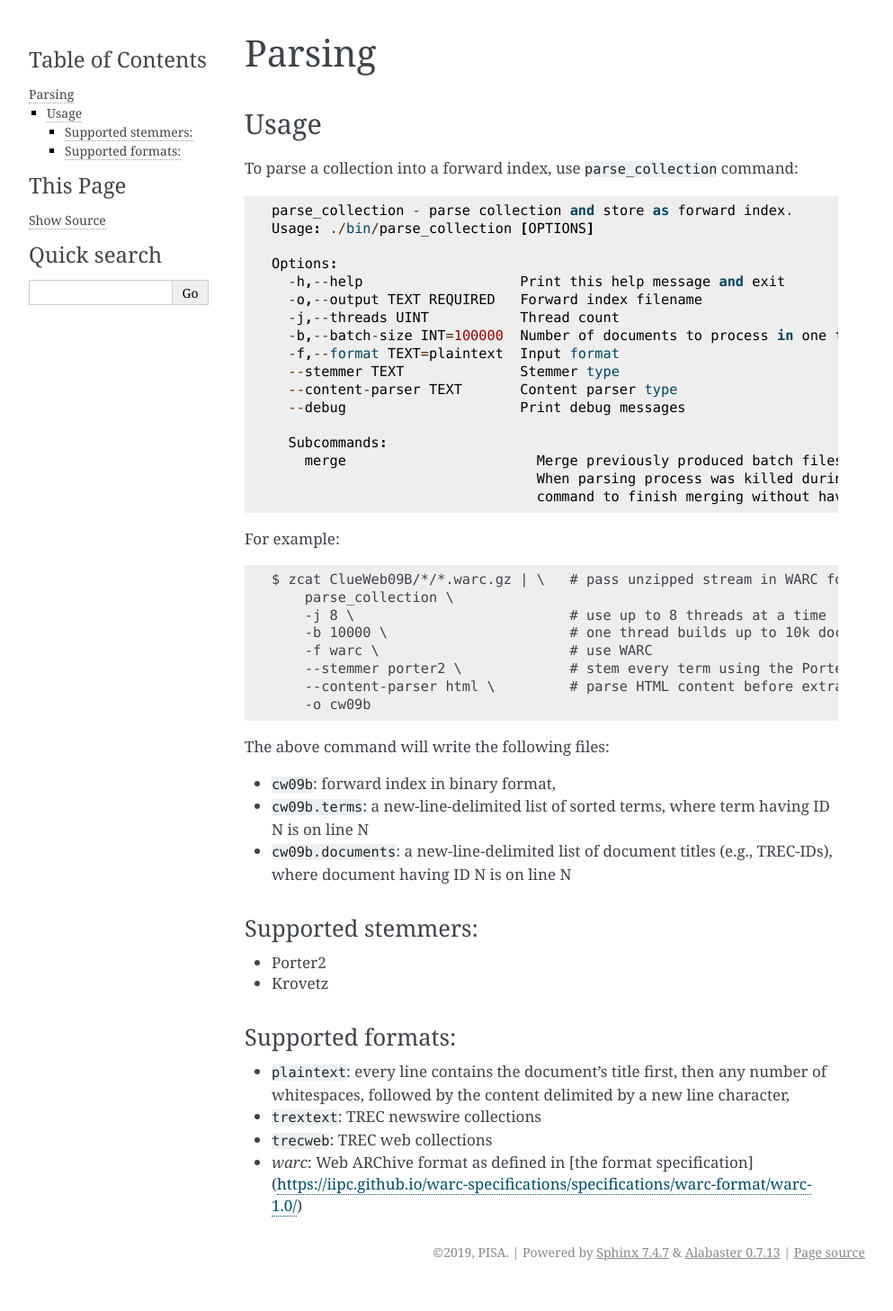
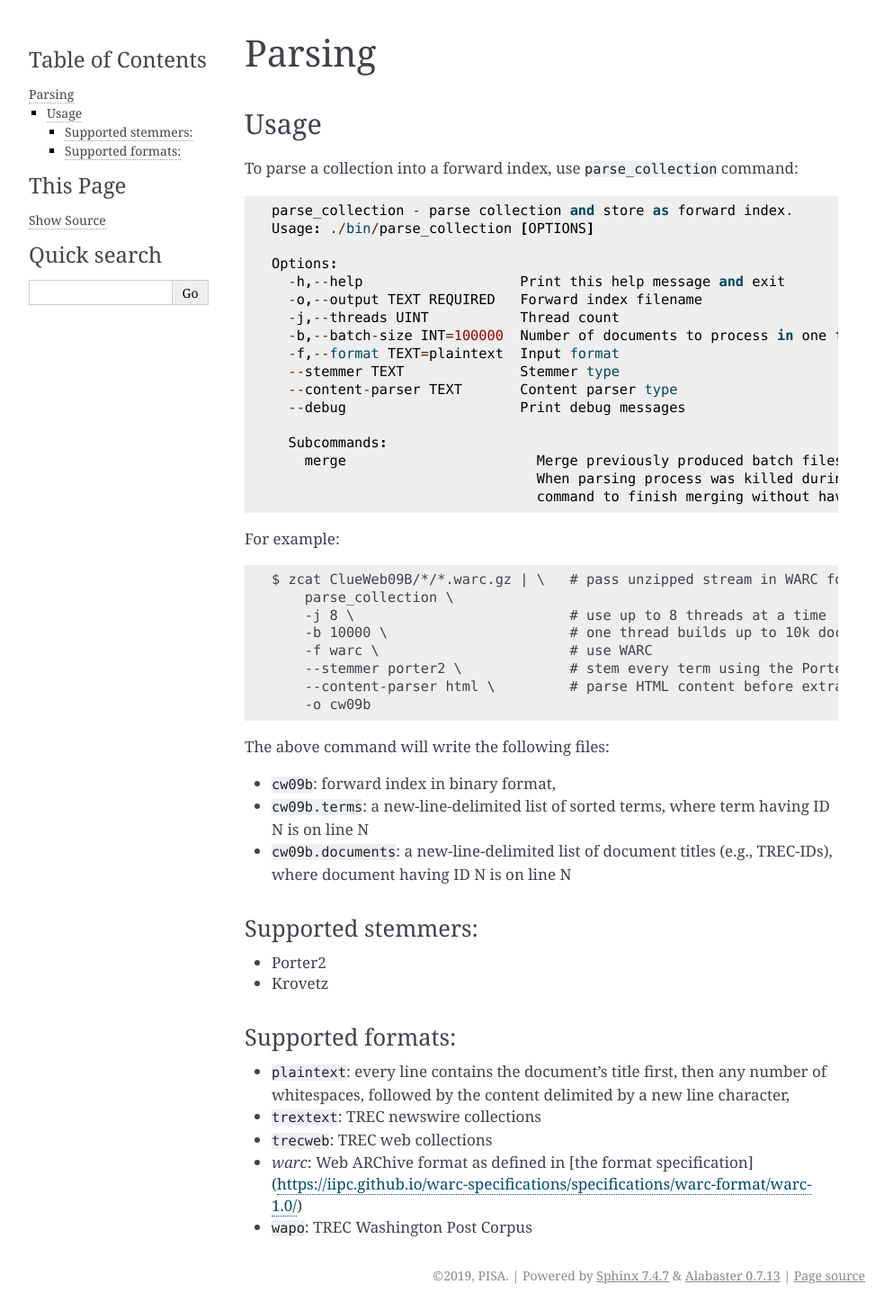
Before and after one commit to pisa-engine/pisa, a Sphinx documentation site: the page built from docs/source/parsing.md, in a window 1280 px wide. Shown: the whole page at 90% size, without its empty margins (148-1141 px from the left). Built offline with Sphinx 7.4.7, drawn with Linux system fonts in a browser that asks for light colours; before the commit the page ends 1431 px from its top, so only the background shows below that.

Commit message:
Update parsing.md

```diff
--- a/docs/source/parsing.md
+++ b/docs/source/parsing.md
@@ -51,3 +51,4 @@ The above command will write the following files:
 - `trextext`: TREC newswire collections
 - `trecweb`: TREC web collections
 - `warc`: Web ARChive format as defined in [the format specification](https://iipc.github.io/warc-specifications/specifications/warc-format/warc-1.0/)
+- `wapo`: TREC Washington Post Corpus
```
